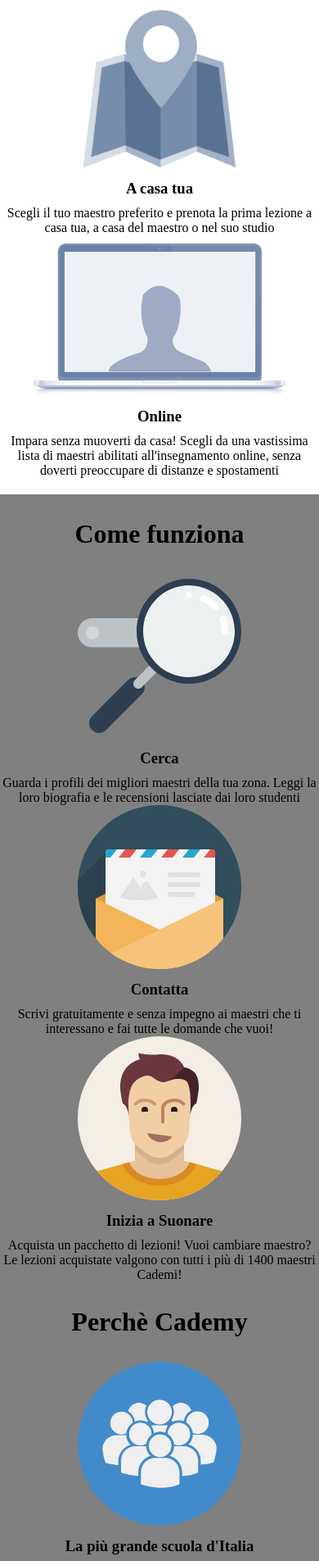
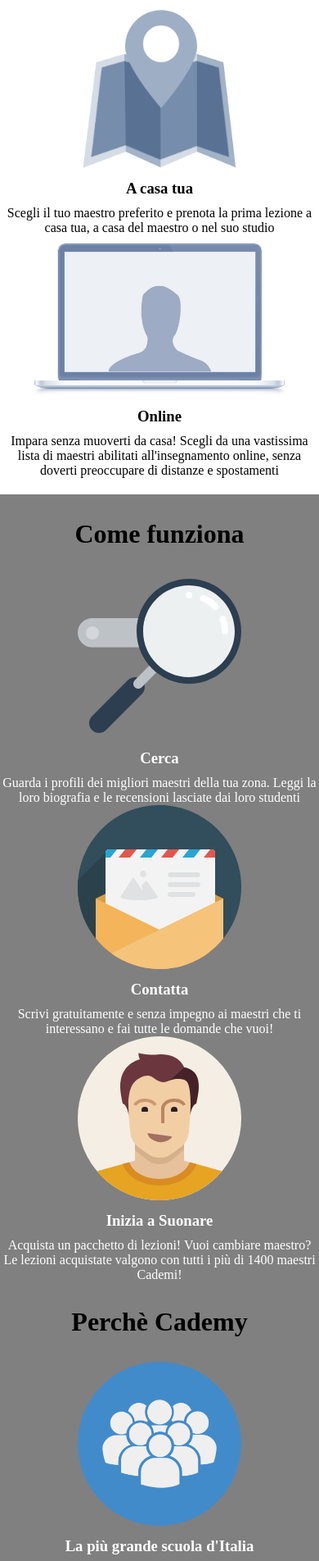
Before and after one commit to AlbertoGambino/html-css-resp-wannabe-12bool, a plain HTML site: page index.html in a window 390 px wide. Shown: the part 88-1992 px from the top of the page at 82% size. Drawn offline with Linux system fonts and the light colour scheme.

Commit message:
variazioni responsive

```diff
--- a/index.html
+++ b/index.html
@@ -61,20 +61,26 @@
 
             <img src="img/search.svg" alt="">
             <h3>Cerca</h3>
-            Guarda i profili dei migliori maestri della tua zona. Leggi la loro biografia e le recensioni lasciate dai loro studenti
+            <p>
+              Guarda i profili dei migliori maestri della tua zona. Leggi la loro biografia e le recensioni lasciate dai loro studenti
+            </p>
+
 
           </div>
           <div class="central col-xs-12 col-md-6 col-lg-4">
 
             <img src="img/letter.svg" alt="">
             <h3>Contatta</h3>
-            Scrivi gratuitamente e senza impegno ai maestri che ti interessano e fai tutte le domande che vuoi!
+            <p>Scrivi gratuitamente e senza impegno ai maestri che ti interessano e fai tutte le domande che vuoi!
+            </p>
+
 
           </div>
           <div class="right col-xs-12 col-md-12 col-lg-4">
             <img src="img/male.svg" alt="">
             <h3>Inizia a Suonare</h3>
-            Acquista un pacchetto di lezioni! Vuoi cambiare maestro? Le lezioni acquistate valgono con tutti i più di 1400 maestri Cademi!
+            <p>Acquista un pacchetto di lezioni! Vuoi cambiare maestro? Le lezioni acquistate valgono con tutti i più di 1400 maestri Cademi!</p>
+
 
           </div>
 
@@ -117,7 +123,8 @@
 
               <img src="img/icon/flex.png" alt="">
               <h3>Flessibile e Conveniente</h3>
-              Cademi non ha alcun costo d’iscrizione a differenza delle scuole di musica tradizionali. Inoltre, sei tu a scegliere dove fare lezione e gli orari delle tue lezioni.
+              <p>Cademi non ha alcun costo d’iscrizione a differenza delle scuole di musica tradizionali. Inoltre, sei tu a scegliere dove fare lezione e gli orari delle tue lezioni.</p>
+
 
             </div>
 
--- a/style.css
+++ b/style.css
@@ -59,3 +59,42 @@ img {
 #why h3, #why p{
   margin: 10px 0;
 }
+
+@media all and (max-width:767px){
+
+  #steps .row>.left h3,
+  #steps .row>.central h3,
+  #steps .row>.right h3{
+    color: white;
+  }
+
+  #steps .row>.left p,
+  #steps .row>.central p,
+  #steps .row>.right p{
+    color: white;
+  }
+
+  #why .row .first h3,
+  #why .row .second h3,
+  #why .row .third h3{
+    color: white;
+  }
+
+  #why .row .first p,
+  #why .row .second p,
+  #why .row .third p{
+    color: white;
+  }
+}
+
+@media all and (min-width:767px) and (max-width:991px){
+
+  #steps, #why {
+    background-color: white;
+  }
+
+  #steps .right{
+    margin-top: 20px;
+  }
+
+}
```
